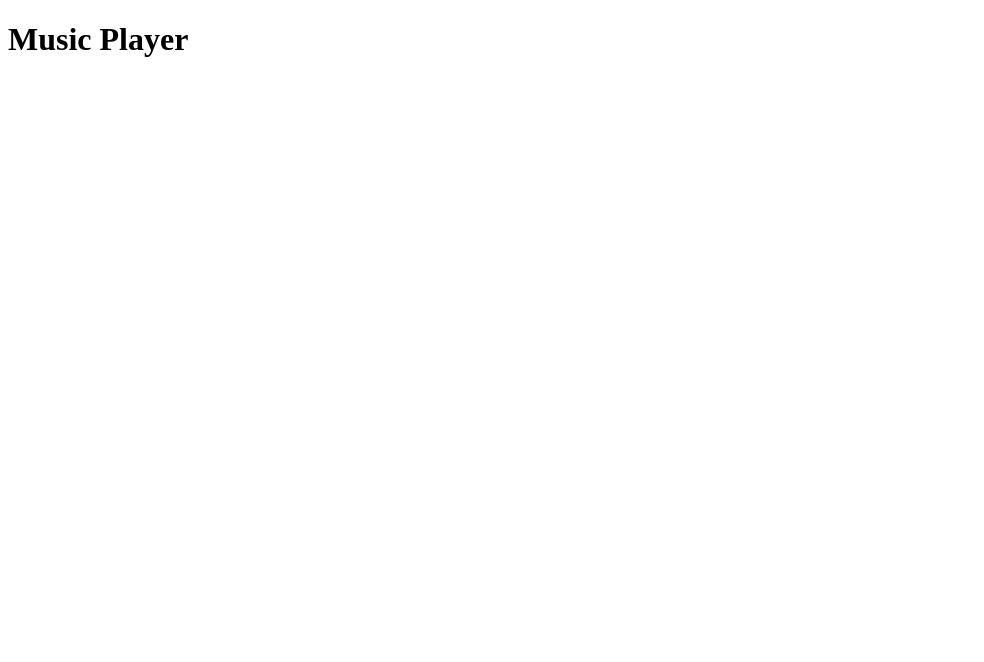
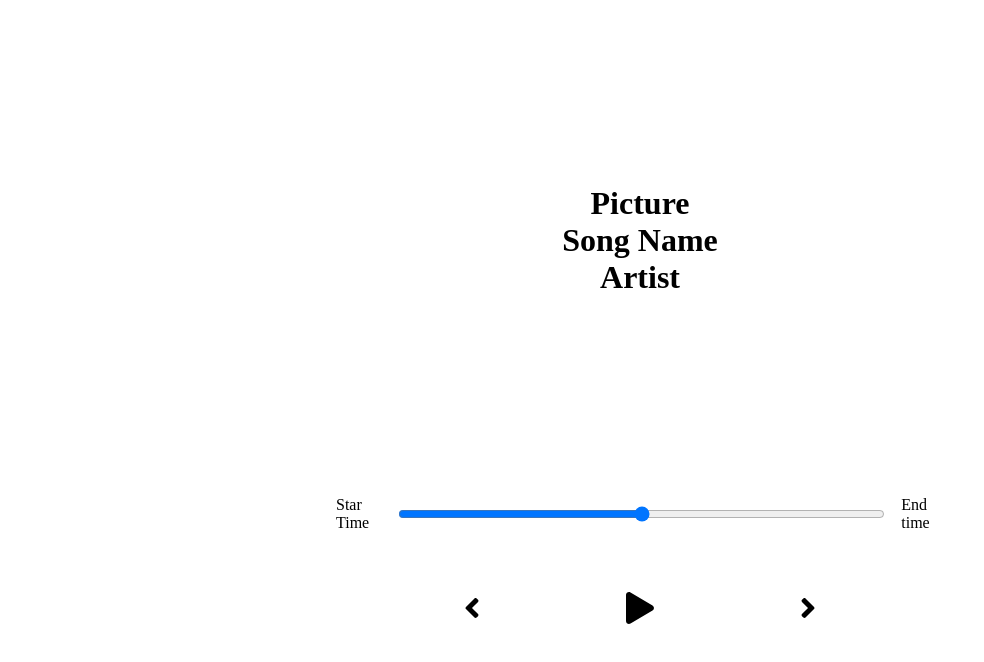
Before and after one commit to Henriqueperoni/react-course-fisrt-project, a React (Create React App) app in the folder react-player/: page / in a window 1280 px wide. Shown: the top 662 px of the page, without its empty margins (0-984 px from the left). Built offline with nearby package versions, Linux system fonts and the light colour scheme.

Commit message:
Initial styling

```diff
--- a/react-player/src/App.js
+++ b/react-player/src/App.js
@@ -1,9 +1,15 @@
 import React from "react"
+// Import Styles
+import "./styles/app.scss";
+// Adding Components
+import Player from './components/Player';
+import Song from './components/Song';
 
 function App() {
   return (
     <div className="App">
-      <h1>Music Player</h1>
+      <Song />
+      <Player />
     </div>
   );
 }
--- /dev/null
+++ b/react-player/src/components/Player.js
@@ -0,0 +1,22 @@
+import React from 'react';
+import { FontAwesomeIcon } from "@fortawesome/react-fontawesome"
+import { faPlay, faAngleLeft, faAngleRight } from "@fortawesome/free-solid-svg-icons";
+
+const Player = () => {
+  return (
+    <div className="player">
+      <div className="time-control">
+        <p>Star Time</p>
+        <input type="range" />
+        <p>End time</p>
+      </div>
+      <div className="play-control">
+        <FontAwesomeIcon className="skip-back" size="2x" icon={faAngleLeft} />
+        <FontAwesomeIcon className="play" size="2x" icon={faPlay} />
+        <FontAwesomeIcon className="skip-forward" size="2x" icon={faAngleRight} />
+      </div>
+    </div>
+  );
+};
+
+export default Player;
--- /dev/null
+++ b/react-player/src/components/Song.js
@@ -0,0 +1,14 @@
+import React from 'react';
+
+
+const Song = () => {
+  return (
+    <div className="song-container">
+      <h1>Picture</h1>
+      <h1>Song Name</h1>
+      <h1>Artist</h1>
+    </div>
+  );
+};
+
+export default Song;
--- /dev/null
+++ b/react-player/src/styles/_player.scss
@@ -0,0 +1,30 @@
+.player {
+  min-height: 20vh;
+  display: flex;
+  flex-direction: column;
+  align-items: center;
+  justify-content: space-between;
+}
+
+.time-control {
+  width: 50%;
+  display: flex;
+  input {
+    width: 100%;
+    padding: 1rem 2rem;
+  }
+  p {
+    padding: 1rem;;
+  }
+}
+
+.play-control {
+  display: flex;
+  justify-content: space-between;
+  align-items: center;
+  padding: 1rem;
+  width: 30%;
+  svg {
+    cursor: pointer;
+  }
+}
--- /dev/null
+++ b/react-player/src/styles/_song.scss
@@ -0,0 +1,7 @@
+.song-container {
+  min-height: 60vh;
+  display: flex;
+  flex-direction: column;
+  align-items: center;
+  justify-content: center;
+}
--- a/react-player/src/styles/app.scss
+++ b/react-player/src/styles/app.scss
@@ -3,3 +3,6 @@
   padding: 0;
   box-sizing: border-box;
 }
+
+@import "./song";
+@import "./player"
```
Also changed, not shown: 2 other files (tests, documents, lock files or other folders).
